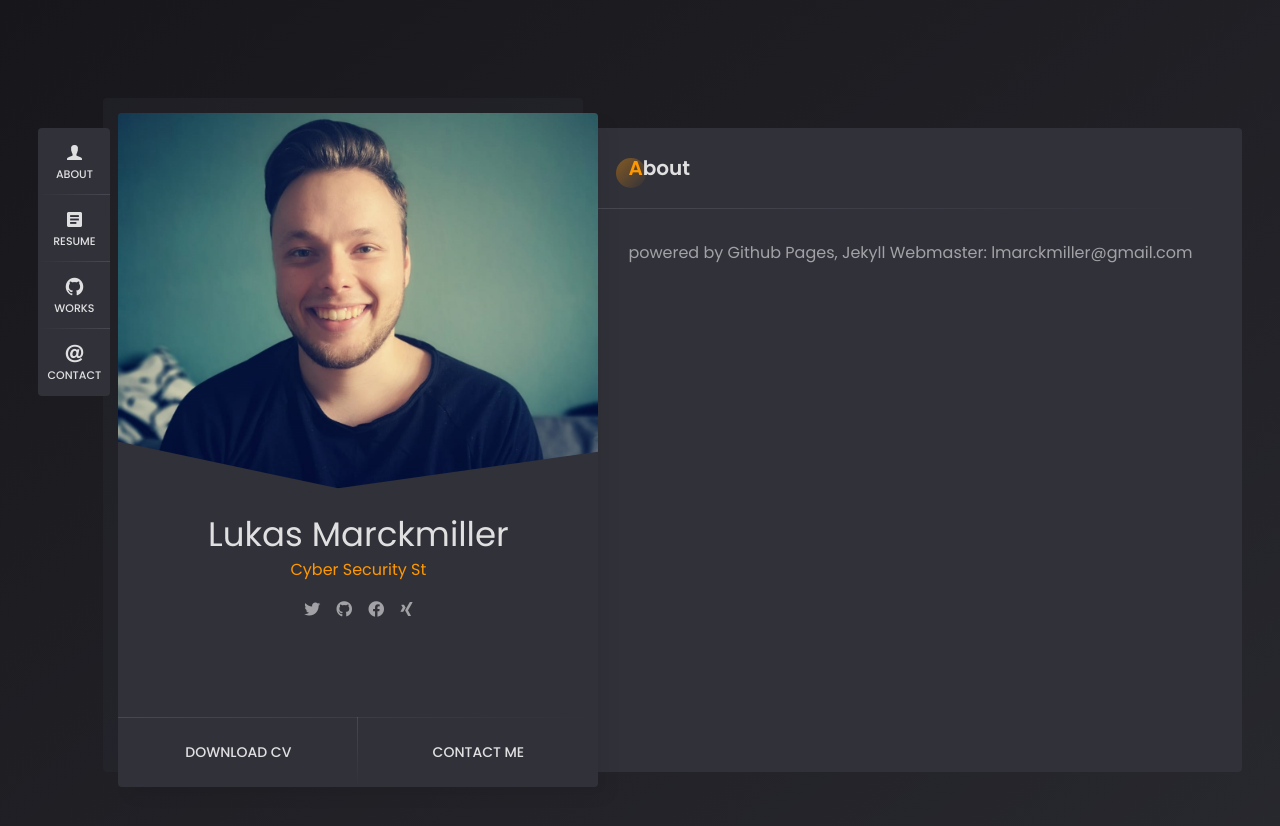
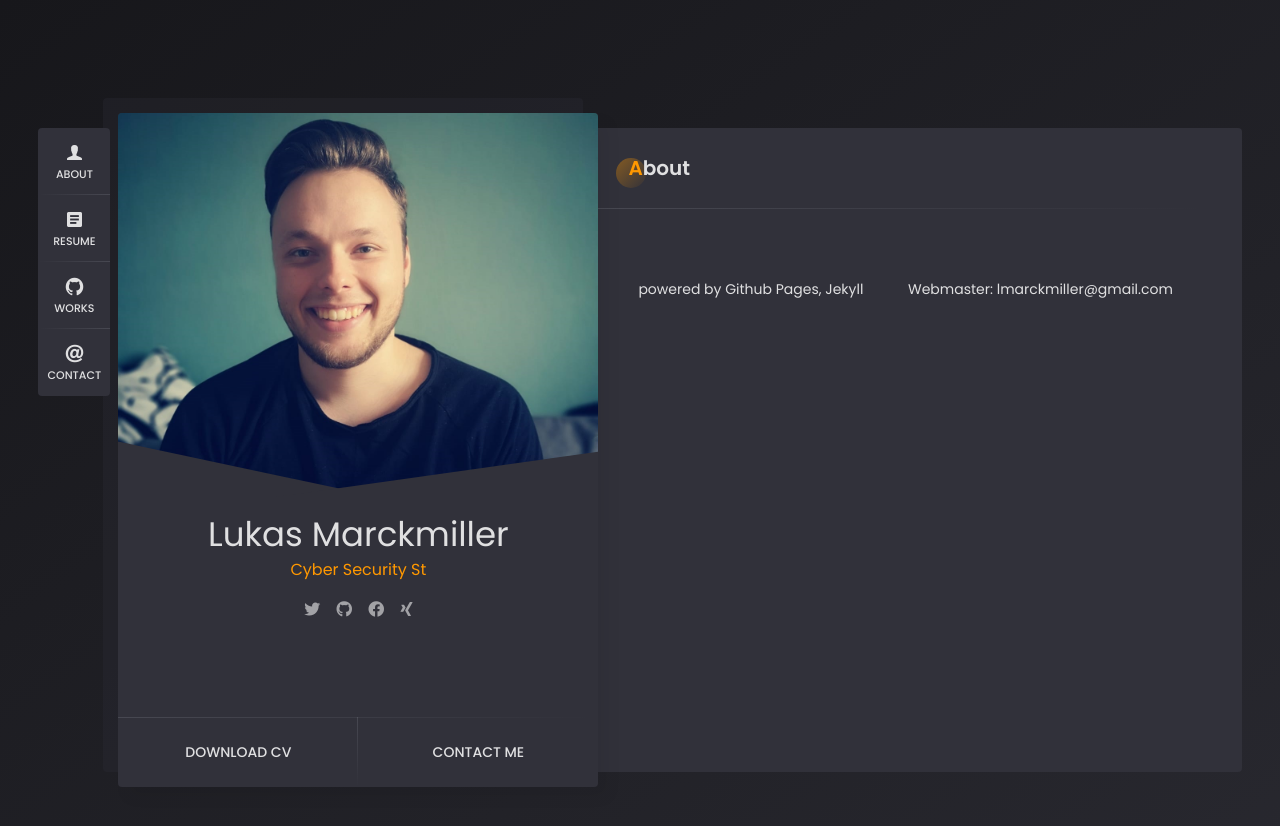
Before and after one commit to LukasMarckmiller/LukasMarckmiller.github.io, a Jekyll site: the page built from about.md, in a window 1280 px wide. Shown: the top 826 px of the page. Built offline with Jekyll 4.4.1, drawn with Linux system fonts in a browser that asks for light colours; nearby versions of some CDN libraries; some web fonts are replaced; part of the change alters nothing that is shown.

Commit message:
minor changes

```diff
--- a/about.md
+++ b/about.md
@@ -3,5 +3,4 @@ layout: page
 title: About
 ---
 
-powered by Github Pages, Jekyll
-Webmaster: lmarckmiller@gmail.com
+powered by Github Pages, Jekyll | Webmaster: lmarckmiller@gmail.com
```
Also changed, not shown: README.md.
